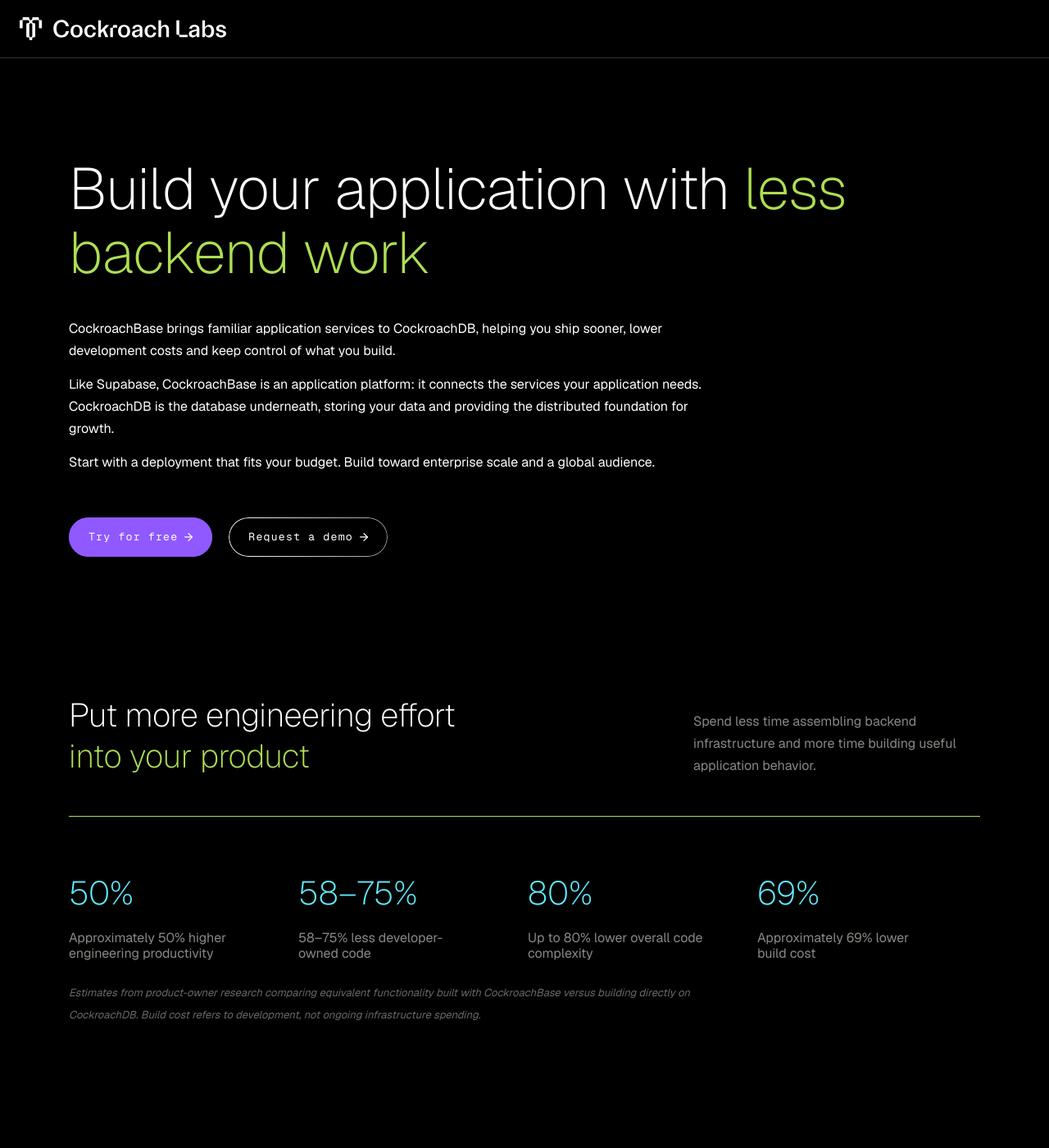
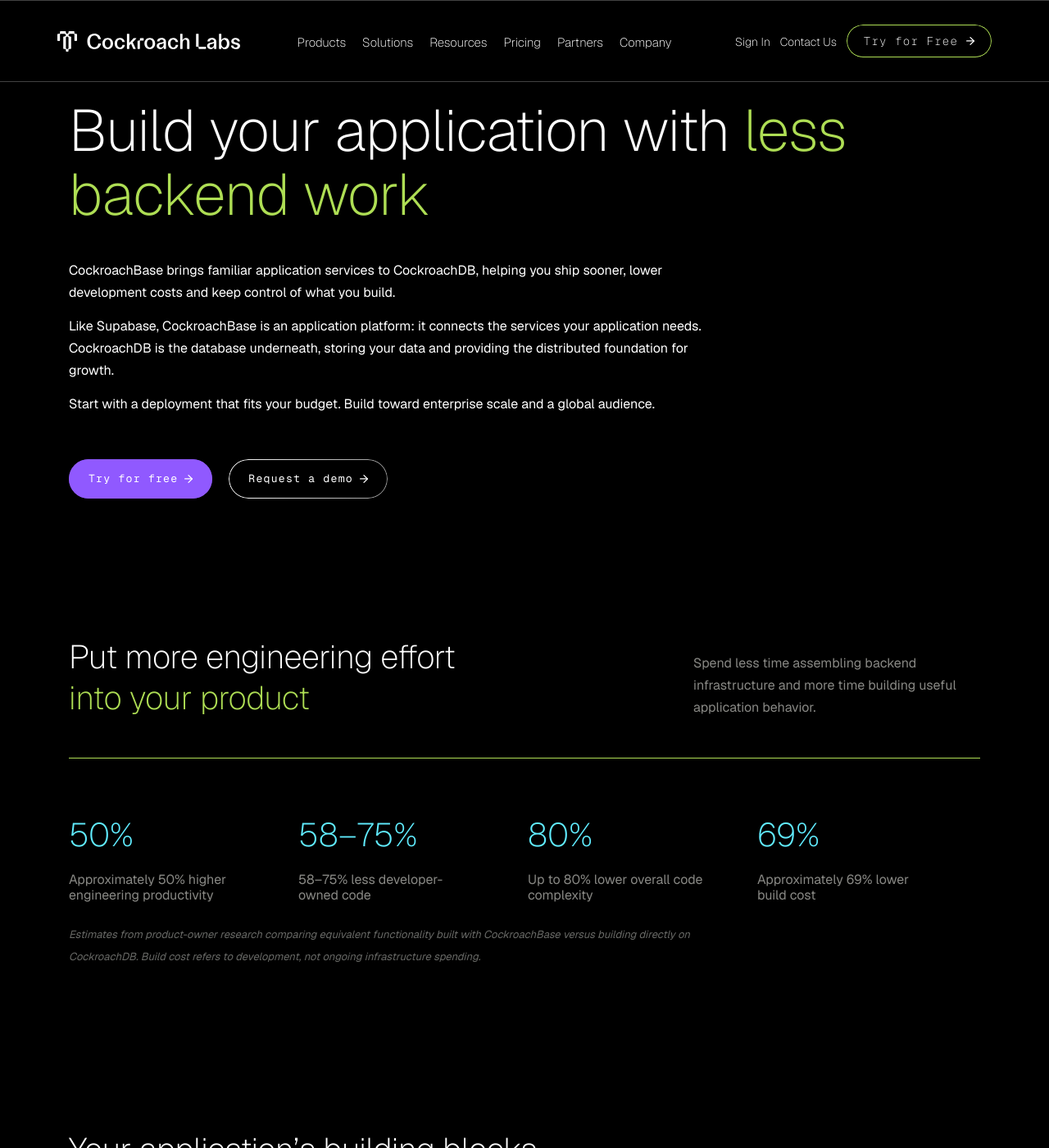
Before and after one commit to aseriy/cockroachbase, an MkDocs documentation site: the page built from docs/index.md, in a window 1280 px wide and 1400 px high. Shown: the whole window at 82% size. Built offline with MkDocs 1.6.1 and Material for MkDocs 9.7.7, drawn with Linux system fonts in a browser that asks for light colours.

Commit message:
Replicate the header/nav

```diff
--- /dev/null
+++ b/docs/includes/nav.md
@@ -0,0 +1,4 @@
+> [!NAV]
+> [Products](#) [Solutions](#) [Resources](#) [Pricing](#) [Partners](#) [Company](#)
+>
+> [Sign In](#) [Contact Us](#) [Try for Free](#)
--- a/docs/javascripts/landing.js
+++ b/docs/javascripts/landing.js
@@ -1,6 +1,22 @@
 document.addEventListener("DOMContentLoaded", function () {
   var article = document.querySelector("article.md-content__inner.md-typeset");
   if (!article) return;
+
+  var navCallout = article.querySelector(".admonition.nav");
+  if (navCallout) {
+    var navParas = navCallout.querySelectorAll(":scope > p:not(.admonition-title)");
+    var navSlot = document.querySelector(".landing-header__nav");
+    var actionsSlot = document.querySelector(".landing-header__actions");
+    if (navParas[0] && navSlot) {
+      navParas[0].querySelectorAll("a").forEach(function (a) { navSlot.appendChild(a); });
+    }
+    if (navParas[1] && actionsSlot) {
+      var actionLinks = navParas[1].querySelectorAll("a");
+      actionLinks.forEach(function (a) { actionsSlot.appendChild(a); });
+      if (actionLinks.length) actionLinks[actionLinks.length - 1].classList.add("landing-header__cta");
+    }
+    navCallout.parentNode.removeChild(navCallout);
+  }
 
   var hero = document.createElement("section");
   hero.className = "landing-hero";
@@ -169,7 +185,7 @@ document.addEventListener("DOMContentLoaded", function () {
     activate(0);
   });
 
-  article.querySelectorAll(".admonition.cta a").forEach(function (a) {
+  document.querySelectorAll(".md-typeset .admonition.cta a, .landing-header__cta").forEach(function (a) {
     var ns = "http://www.w3.org/2000/svg";
     var svg = document.createElementNS(ns, "svg");
     svg.setAttribute("viewBox", "0 0 10 10");
--- a/docs/stylesheets/extra.css
+++ b/docs/stylesheets/extra.css
@@ -77,28 +77,262 @@ body {
 }
 
 .landing-header {
-  background: var(--continuum-color-digital-black);
-  border-bottom: 1px solid #ffffff33;
+  position: absolute;
+  top: 0;
+  left: 0;
+  width: 100%;
+  height: 100px;
+  z-index: 100;
+  color: var(--continuum-color-clarity-white);
+  pointer-events: none;
 }
 
-.landing-header__inner {
-  max-width: 1320px;
-  height: 70px;
-  margin: 0 auto;
-  padding: 0 24px;
-  display: flex;
+.landing-header__bar {
+  position: fixed;
+  top: 0;
+  left: 0;
+  width: 100%;
+  height: 100px;
+  z-index: 101;
+  display: grid;
+  grid-template-columns: 223px minmax(0, 1fr) 24px;
   align-items: center;
+  column-gap: 0;
+  padding: 10px 24px;
+  background: var(--continuum-color-digital-black);
+  border-top: 1px solid #ffffff42;
+  border-bottom: 1px solid #ffffff42;
+  -webkit-backdrop-filter: blur(12px);
+  backdrop-filter: blur(12px);
+  pointer-events: auto;
+  transition: background-color 0.18s ease;
 }
 
 .landing-header__logo {
+  position: relative;
+  display: block;
+  width: 223px;
+  height: 25px;
+  overflow: hidden;
+}
+
+.landing-header__wordmark {
+  display: block;
+  width: 223px;
+  height: 25px;
+  max-width: none;
+}
+
+.landing-header__symbol {
+  display: none;
+  width: 24px;
+  height: 25px;
+  background: var(--continuum-color-clarity-white);
+  -webkit-mask: url("../images/cockroach-labs.svg") left center / auto 100% no-repeat;
+  mask: url("../images/cockroach-labs.svg") left center / auto 100% no-repeat;
+}
+
+.landing-header__nav {
+  display: none;
+  align-items: center;
+  gap: 20px;
+  height: 40px;
+  justify-content: center;
+  padding-left: 16px;
+  padding-right: 24px;
+  white-space: nowrap;
+  overflow: hidden;
+}
+
+.landing-header__nav a {
+  color: inherit;
+  text-decoration: none;
+  display: flex;
+  align-items: center;
+  flex: 0 0 auto;
+  font-family: var(--md-text-font);
+  font-size: 15px;
+  font-weight: 200;
+  line-height: 19px;
+  height: 40px;
+  padding-top: 2px;
+  text-transform: capitalize;
+}
+
+.landing-header__nav a:is(:hover, :focus-visible) {
+  color: var(--continuum-color-bio-green);
+}
+
+.landing-header__menu {
+  grid-column: 3;
+  justify-self: end;
+  display: flex;
+  align-items: center;
+  justify-content: center;
+  width: 24px;
+  height: 40px;
+  background: none;
+  border: 0;
+  padding: 0;
+  color: inherit;
+  cursor: pointer;
+}
+
+.landing-header__bars {
+  display: grid;
+  gap: 4px;
+  width: 20px;
+}
+
+.landing-header__bars span {
+  display: block;
+  width: 20px;
+  height: 2px;
+  border-radius: 999px;
+  background: currentColor;
+}
+
+.landing-header__actions {
+  display: none;
+  align-items: center;
+  justify-content: flex-end;
+  gap: 12px;
+  min-width: 0;
+}
+
+.landing-header__actions > a:not(.landing-header__cta) {
+  color: var(--continuum-color-clarity-white);
+  text-decoration: none;
+  display: flex;
+  align-items: center;
+  flex: 0 0 auto;
+  font-family: var(--md-text-font);
+  font-size: 14px;
+  font-weight: 200;
+  line-height: 19px;
+  height: 40px;
+  padding-top: 2px;
+  text-transform: capitalize;
+}
+
+.landing-header__cta {
+  --continuum-button-background: #0000;
+  --continuum-button-outline-start-color: var(--continuum-color-bio-green);
+  --continuum-button-outline-color: var(--continuum-color-bio-green);
+  --continuum-button-text-color: var(--continuum-color-clarity-white);
+  position: relative;
   display: inline-flex;
   align-items: center;
+  gap: 10px;
+  height: 40px;
+  padding: 12px 21px;
+  border-radius: 35px;
+  background: var(--continuum-button-background);
+  color: var(--continuum-button-text-color);
+  font-family: var(--md-code-font);
+  font-size: 14px;
+  font-weight: 200;
+  line-height: 16px;
+  letter-spacing: 1.2px;
+  text-decoration: none;
+  transition: background 0.18s ease-out, color 0.18s ease-out;
 }
 
-.landing-header__logo img {
-  height: 28px;
-  width: auto;
+.landing-header__cta::before {
+  content: "";
+  position: absolute;
+  inset: 0;
+  border-radius: inherit;
+  padding: 1px;
+  background: linear-gradient(90deg, var(--continuum-button-outline-start-color) 0%, var(--continuum-button-outline-color) 100%);
+  -webkit-mask: linear-gradient(#000 0 0) content-box, linear-gradient(#000 0 0);
+  -webkit-mask-composite: xor;
+  mask: linear-gradient(#000 0 0) content-box, linear-gradient(#000 0 0);
+  mask-composite: exclude;
+  pointer-events: none;
+}
+
+.landing-header__cta:is(:hover, :focus-visible) {
+  --continuum-button-background: var(--continuum-color-bio-green);
+  --continuum-button-outline-start-color: var(--continuum-color-bio-green);
+  --continuum-button-outline-color: var(--continuum-color-bio-green);
+  --continuum-button-text-color: var(--continuum-color-digital-black);
+  color: var(--continuum-button-text-color);
+}
+
+.landing-header__cta svg {
   display: block;
+  width: 10px;
+  height: 10px;
+  color: var(--continuum-button-text-color);
+  transition: transform 0.18s ease-out;
+}
+
+.landing-header__cta:is(:hover, :focus-visible) svg {
+  transform: translateX(4px);
+}
+
+.landing-header__logo:focus-visible,
+.landing-header__menu:focus-visible,
+.landing-header__nav a:focus-visible,
+.landing-header__actions a:focus-visible {
+  outline: 2px solid var(--continuum-color-bio-green);
+  outline-offset: 4px;
+}
+
+@media (min-width: 768px) {
+  .landing-header__bar {
+    grid-template-columns: 24px minmax(0, 1fr) max-content;
+  }
+
+  .landing-header__logo {
+    width: 24px;
+  }
+
+  .landing-header__wordmark {
+    display: none;
+  }
+
+  .landing-header__symbol {
+    display: block;
+  }
+
+  .landing-header__nav {
+    display: flex;
+  }
+
+  .landing-header__menu {
+    display: none;
+  }
+
+  .landing-header__actions {
+    display: flex;
+  }
+}
+
+@media (min-width: 1280px) {
+  .landing-header__bar {
+    grid-template-columns: 223px minmax(0, 1fr) max-content;
+    padding-inline: max(24px, calc(50vw - 570px));
+  }
+
+  .landing-header__logo {
+    width: 223px;
+  }
+
+  .landing-header__wordmark {
+    display: block;
+  }
+
+  .landing-header__symbol {
+    display: none;
+  }
+}
+
+@media (min-width: 1536px) {
+  .landing-header__bar {
+    padding-inline: max(24px, calc(50vw - 665px));
+  }
 }
 
 .landing-footer {
@@ -460,18 +694,24 @@ body {
   display: inline-flex;
   align-items: center;
   gap: 8px;
-  height: 48px;
-  padding: 12px 24px;
+  height: 40px;
+  padding: 12px 20px;
   border-radius: 35px;
   background: var(--continuum-button-background);
   color: var(--continuum-button-text-color);
   font-family: var(--md-code-font);
-  font-size: calc(12px * 1.1);
+  font-size: 12px;
   font-weight: 400;
   line-height: 16px;
   letter-spacing: 1.2px;
   text-decoration: none;
   transition: background 0.18s ease-out, color 0.18s ease-out;
+}
+
+.md-typeset .landing-hero .admonition.cta a {
+  height: 48px;
+  padding: 12px 24px;
+  font-size: calc(12px * 1.1);
 }
 
 .md-typeset .admonition.cta a::before {
--- a/mkdocs.yml
+++ b/mkdocs.yml
@@ -13,6 +13,11 @@ extra_javascript:
 markdown_extensions:
   - pymdownx.quotes:
       callouts: true
+  - pymdownx.snippets:
+      base_path: [docs]
+      check_paths: true
+exclude_docs: |
+  /includes/
 plugins: []
 extra:
   generator: false
--- a/overrides/main.html
+++ b/overrides/main.html
@@ -6,8 +6,16 @@
 
 {% block header %}
   <header class="landing-header">
-    <div class="landing-header__inner">
-      <a class="landing-header__logo" href="{{ nav.homepage.url | url }}"><img src="{{ 'images/cockroach-labs.svg' | url }}" alt=""></a>
+    <div class="landing-header__bar">
+      <a class="landing-header__logo" href="#" aria-label="Cockroach Labs homepage">
+        <img class="landing-header__wordmark" src="{{ 'images/cockroach-labs.svg' | url }}" alt="">
+        <span class="landing-header__symbol" aria-hidden="true"></span>
+      </a>
+      <nav class="landing-header__nav" aria-label="Primary navigation"></nav>
+      <button type="button" class="landing-header__menu" aria-label="Open menu">
+        <span class="landing-header__bars" aria-hidden="true"><span></span><span></span><span></span></span>
+      </button>
+      <div class="landing-header__actions"></div>
     </div>
   </header>
 {% endblock %}
```
Also changed, not shown: docs/index.md (+2 -0 lines).
